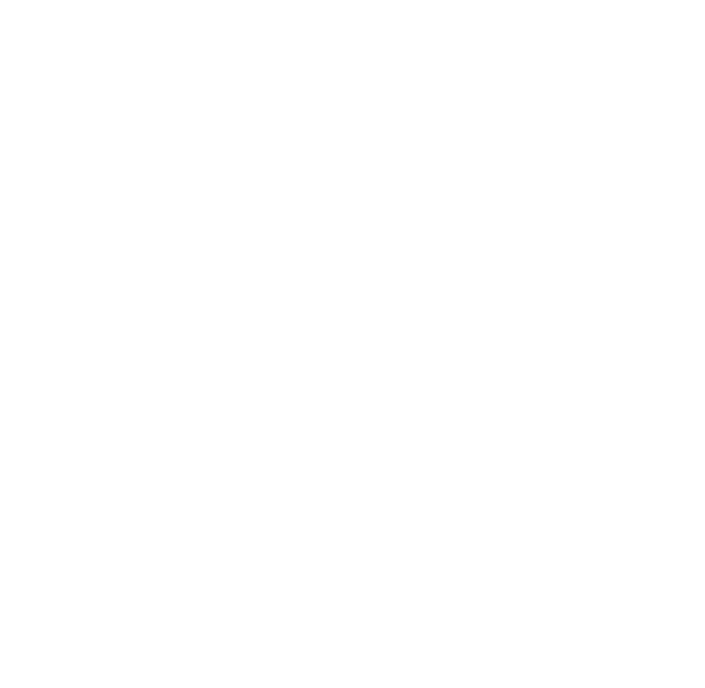
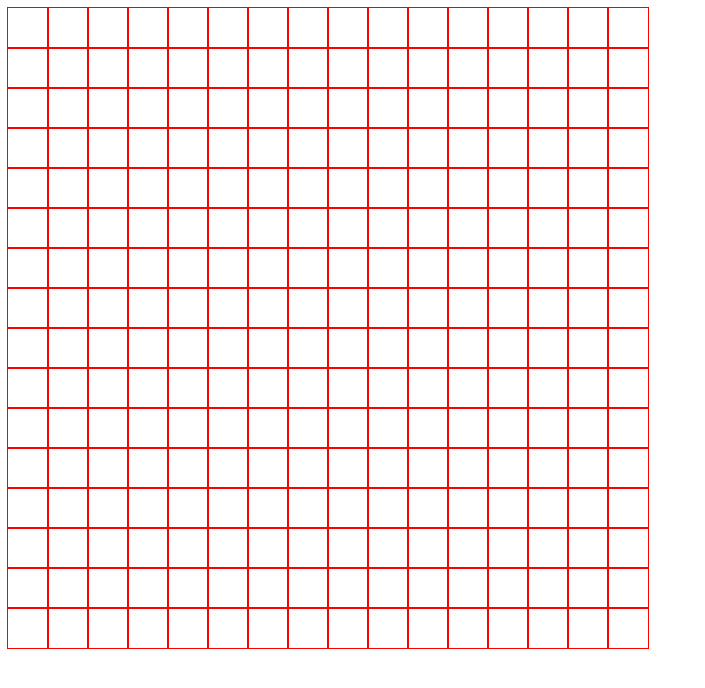
Before and after one commit to petery123/etch-a-sketch, a plain HTML site: page index.html in a window 1280 px wide. Shown: the whole page, without its empty margins (0-705 px from the left). Drawn offline with Linux system fonts and the light colour scheme.

Commit message:
Set up grid formating using new CSS file
Flex formating was used here.

```diff
--- /dev/null
+++ b/etch.css
@@ -0,0 +1,9 @@
+.container{
+    display: flex;
+}
+
+.box{
+    outline: red solid 1px;
+    height: 40px;
+    width: 40px;
+}
--- a/index.html
+++ b/index.html
@@ -4,6 +4,7 @@
     <meta charset="UTF-8">
     <meta name="viewport" content="width=device-width, initial-scale=1.0">
     <title>Etch-A-Sketch</title>
+    <link rel="stylesheet" href="etch.css">
     <script src="etch.js" defer></script>
 </head>
 <body>
```
